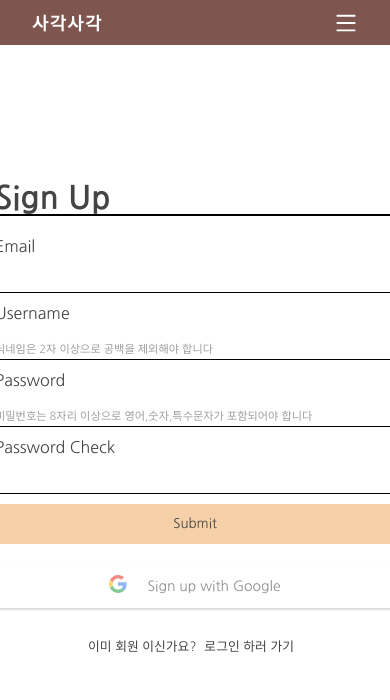
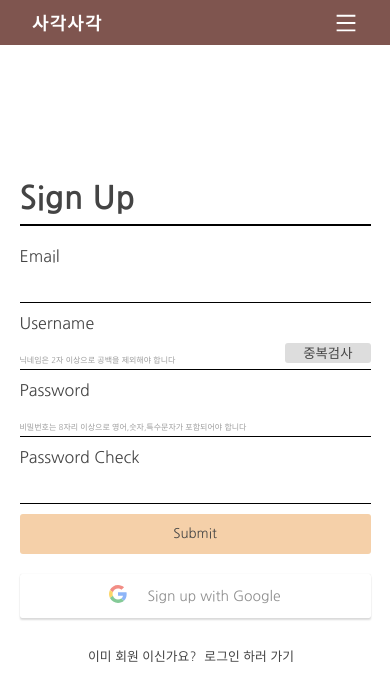
Before and after one commit to ksyksy815/sagaksagak-client, a React (Create React App) app: page /signup in a window 390 px wide. Shown: the top 700 px of the page. Built offline with nearby package versions, Linux system fonts and the light colour scheme; no server answers.

Commit message:
[feat] / #17 / responsive css

```diff
--- a/src/pages/SignUpPage.js
+++ b/src/pages/SignUpPage.js
@@ -16,14 +16,26 @@ const StyledSignUpPage = styled.div`
   display: flex;
   justify-content: center;
   align-items: center;
+  min-height: 100vh;
+  width: 100%;
+
+  .signup-page-wrapper {
+    display: flex;
+    justify-content: center;
+    align-items: center;
     flex-direction: column;
     row-gap: 20px;
-  min-height: 100vh;
+    width: 400px;
+
+    @media only screen and (max-width: 445px) {
+      width: 90%;
+    }
 
     h1 {
       border-bottom: 2px solid black;
-    width: 400px;
+      width: 100%;
       margin: 0;
+      padding: 10px 0;
     }
 
     #sign-in-link {
@@ -44,12 +56,12 @@ const StyledSignUpPage = styled.div`
 
     #username-input-wrapper {
       display: flex;
-    max-width: 400px;
+      width: 100%;
       column-gap: 10px;
       border-bottom: 1px solid black;
 
       input {
-      flex: 2;
+        flex: 3;
         border-bottom: none;
       }
 
@@ -64,11 +76,12 @@ const StyledSignUpPage = styled.div`
       display: flex;
       flex-direction: column;
       row-gap: 10px;
+      width: 100%;
 
       input {
         border: none;
         border-bottom: 1px solid black;
-      width: 400px;
+        width: 100%;
         font-size: 1.3rem;
 
         &:focus {
@@ -78,6 +91,10 @@ const StyledSignUpPage = styled.div`
         &::placeholder {
           opacity: 0.7;
           font-size: 0.7rem;
+
+          @media only screen and (max-width: 445px) {
+            font-size: 0.5rem;
+          }
         }
       }
 
@@ -90,7 +107,7 @@ const StyledSignUpPage = styled.div`
 
       button {
         border: none;
-      width: 400px;
+        width: 100%;
         height: 40px;
         background: #f5d0a9;
         border-radius: 3px;
@@ -102,10 +119,11 @@ const StyledSignUpPage = styled.div`
         }
       }
     }
+  }
 `;
 
 const StyledGoogleLogin = styled(GoogleLogin)`
-  width: 400px;
+  width: 100%;
   display: flex;
   justify-content: center;
   align-items: center;
@@ -363,6 +381,7 @@ const SignUpPage = () => {
 
   return (
     <StyledSignUpPage>
+      <div className="signup-page-wrapper">
         <h1>Sign Up</h1>
         <form>
           <label>Email</label>
@@ -377,7 +396,9 @@ const SignUpPage = () => {
             <input
               type="text"
               onChange={handleUserInput("username")}
-            onKeyUp={() => handleErrMessage(usernameCheck(userInput.username))}
+              onKeyUp={() =>
+                handleErrMessage(usernameCheck(userInput.username))
+              }
               placeholder="닉네임은 2자 이상으로 공백을 제외해야 합니다"
             ></input>
             <button onClick={handleUsernameExist}>중복검사</button>
@@ -415,6 +436,7 @@ const SignUpPage = () => {
           이미 회원 이신가요?
           <span onClick={() => history.push("/login")}>로그인 하러 가기</span>
         </p>
+      </div>
     </StyledSignUpPage>
   );
 };
```
Lines whose indentation alone changed are shown as unchanged.
